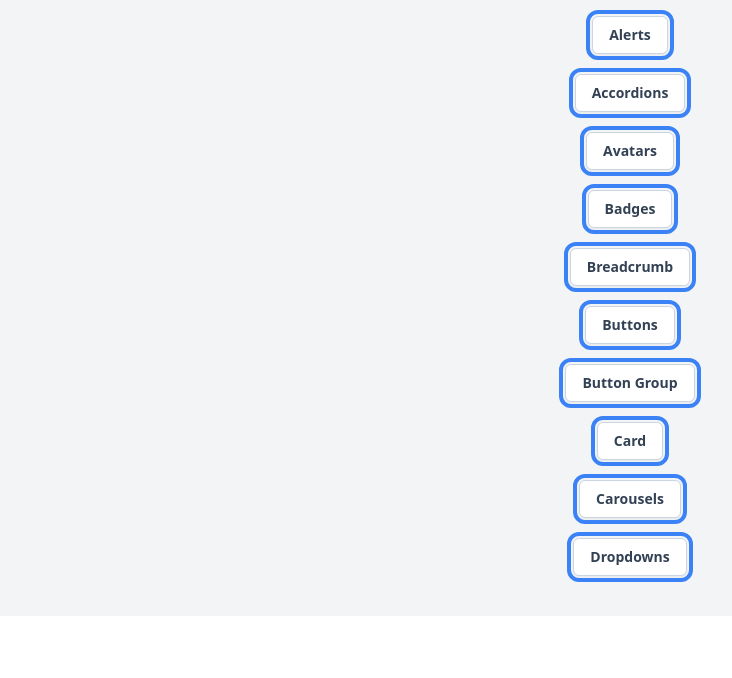
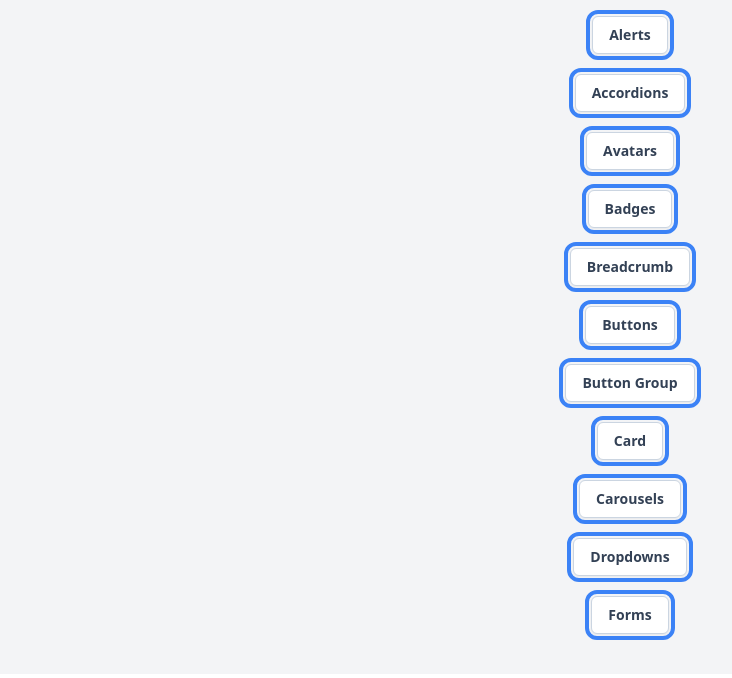
Before and after one commit to domsinclair/FlowbiteComponents, a website: page index.html in a window 1280 px wide. Shown: the part 60-738 px from the top of the page, without its empty margins (10-742 px from the left). Drawn offline with Linux system fonts and the light colour scheme.

Commit message:
Added Forms

```diff
--- a/index.html
+++ b/index.html
@@ -77,6 +77,11 @@
       >
         <a href="./dropdowns.html">Dropdowns</a>
       </button>
+      <button
+        class="px-4 py-2 text-sm font-semibold bg-white border rounded-md shadow-sm text-slate-700 border-slate-300 outline outline-4 outline-offset-2 outline-blue-500 dark:bg-slate-700 dark:text-slate-200 dark:border-transparent"
+      >
+        <a href="./forms.html">Forms</a>
+      </button>
     </section>
   </body>
 </html>
```
Also changed, not shown: buttons.html (+1 -1 lines).
